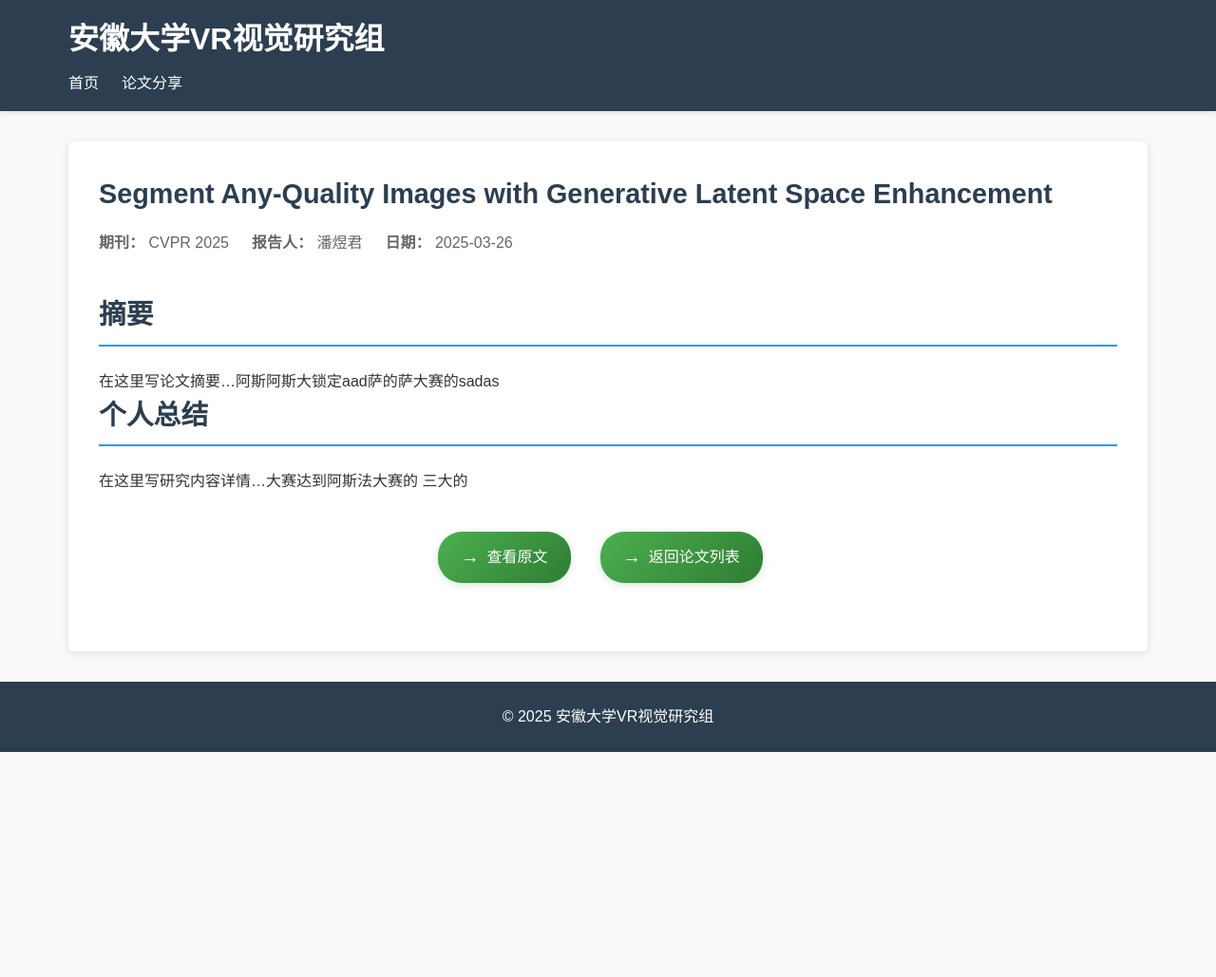
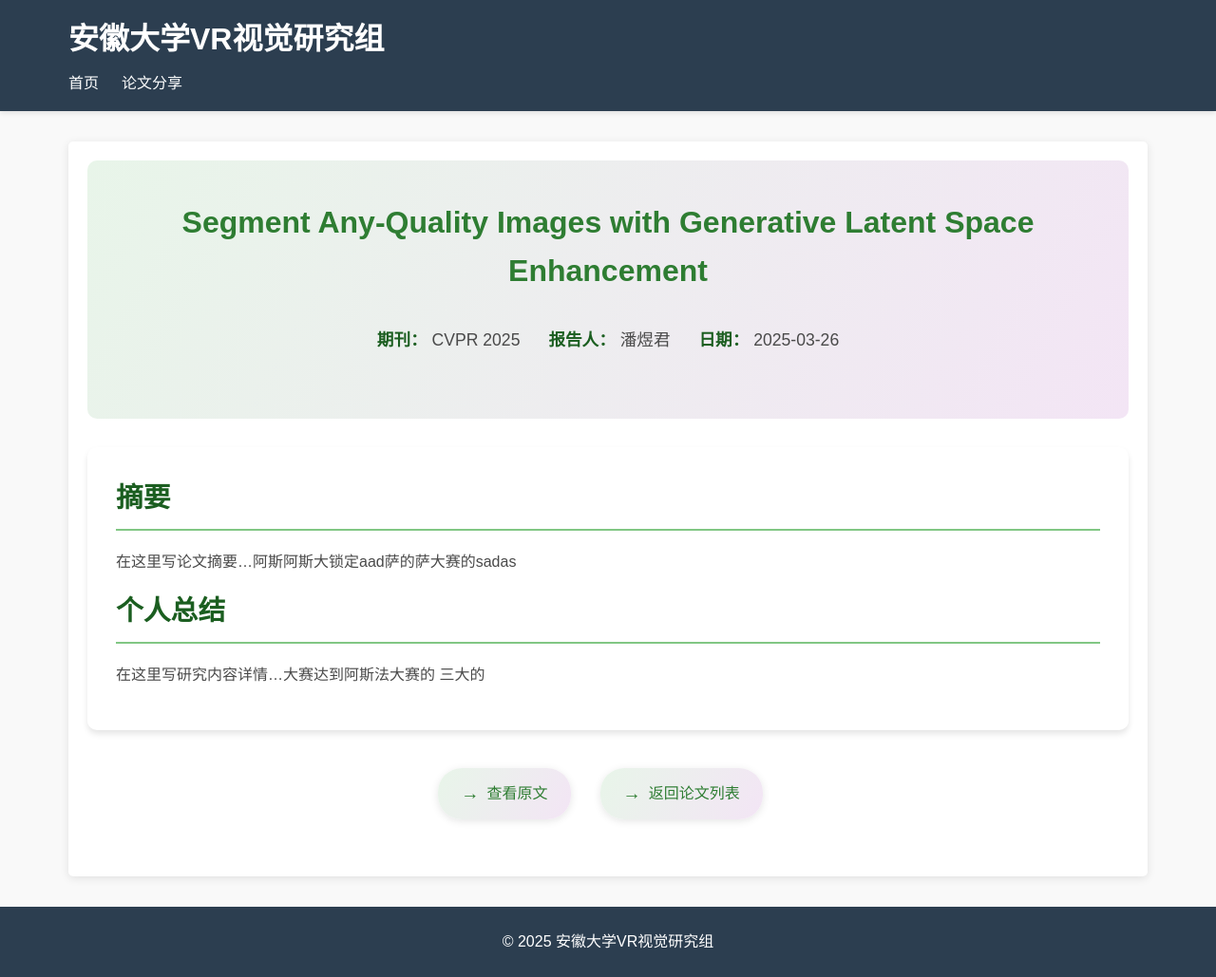
Before and after one commit to shixuan7/ahu-test, a Jekyll site: the page built from _posts/2025-03-26-3-pyj.md, in a window 1280 px wide. Shown: the whole page at 95% size. Built offline with Jekyll 4.4.1, drawn with Linux system fonts in a browser that asks for light colours; before the commit the page ends 900 px from its top, so only the background shows below that.

Commit message:
feat init project

```diff
--- a/_layouts/paper.html
+++ b/_layouts/paper.html
@@ -1,6 +1,66 @@
 ---
 layout: default
 ---
+<style>
+  .paper-detail {
+    max-width: 1200px;
+    margin: 0 auto;
+    padding: 20px;
+  }
+
+  .paper-header {
+    background: linear-gradient(120deg, #E8F5E9, #F3E5F5);
+    padding: 40px;
+    border-radius: 10px;
+    margin-bottom: 30px;
+    text-align: center;
+  }
+
+  .paper-header h2 {
+    color: #2E7D32;
+    margin-bottom: 20px;
+    font-size: 2em;
+  }
+
+  .paper-metadata {
+    display: flex;
+    justify-content: center;
+    gap: 30px;
+    flex-wrap: wrap;
+    color: #4A4A4A;
+  }
+
+  .paper-metadata p {
+    margin: 5px 0;
+    font-size: 1.1em;
+  }
+
+  .paper-metadata strong {
+    color: #1B5E20;
+  }
+
+  .paper-content {
+    background: white;
+    padding: 30px;
+    border-radius: 10px;
+    box-shadow: 0 4px 6px rgba(0, 0, 0, 0.1);
+    margin-bottom: 30px;
+  }
+
+  .paper-content h2 {
+    color: #1B5E20;
+    border-bottom: 2px solid #81C784;
+    padding-bottom: 10px;
+    margin-bottom: 20px;
+  }
+
+  .paper-content p {
+    color: #4A4A4A;
+    line-height: 1.6;
+    margin-bottom: 15px;
+  }
+</style>
+
 <div class="paper-detail">
   <div class="paper-header">
     <h2>{{ page.title }}</h2>
@@ -27,30 +87,31 @@ layout: default
       display: inline-flex;
       align-items: center;
       padding: 12px 24px;
-      background: linear-gradient(135deg, #4CAF50, #2E7D32);
-      color: white;
+      background: linear-gradient(120deg, #E8F5E9, #F3E5F5);
+      color: #2E7D32;
       text-decoration: none;
       border-radius: 25px;
       font-weight: 500;
       transition: all 0.3s ease;
-      box-shadow: 0 2px 8px rgba(46, 125, 50, 0.2);
+      box-shadow: 0 2px 8px rgba(0, 0, 0, 0.1);
     }
 
     .resources a:hover {
       transform: translateY(-2px);
-      box-shadow: 0 4px 12px rgba(46, 125, 50, 0.3);
-      background: linear-gradient(135deg, #66BB6A, #388E3C);
+      box-shadow: 0 4px 12px rgba(0, 0, 0, 0.15);
+      background: linear-gradient(120deg, #F3E5F5, #E8F5E9);
     }
 
     .resources a:active {
       transform: translateY(0);
-      box-shadow: 0 2px 4px rgba(46, 125, 50, 0.2);
+      box-shadow: 0 2px 4px rgba(0, 0, 0, 0.1);
     }
 
     .resources a:before {
       content: '→';
       margin-right: 8px;
       font-size: 1.2em;
+      color: #2E7D32;
     }
 
     .resources a[href="/"]::before {
```
